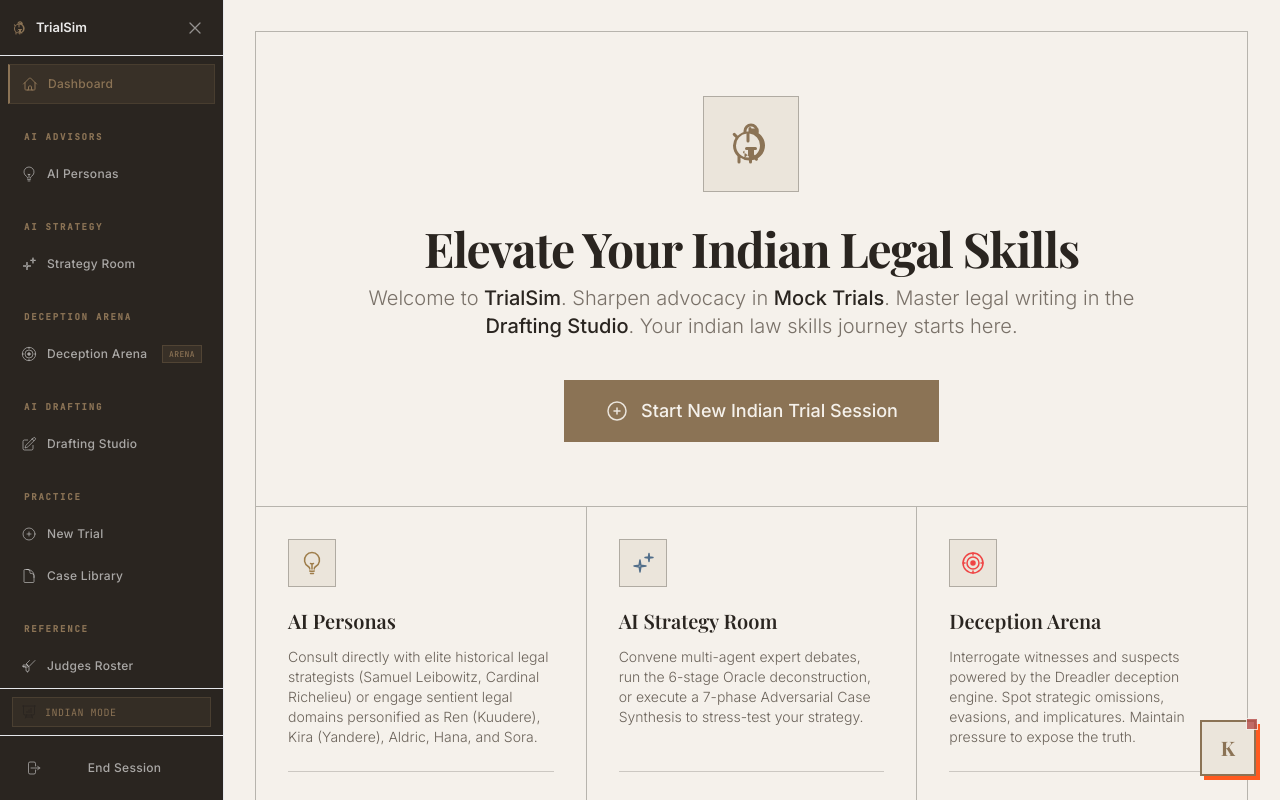
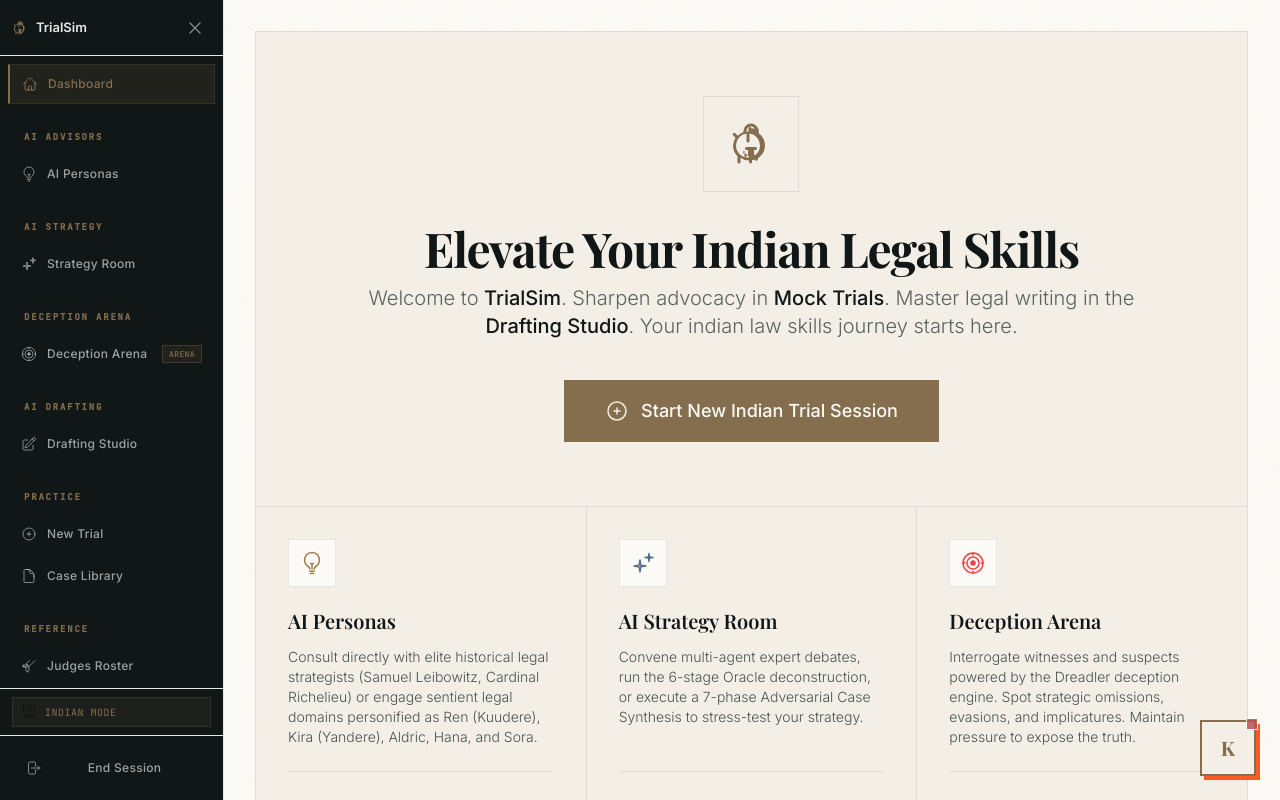
Before and after one commit to Ravs0/Legal-Trial, a React (Vite) app: page /#/landing in a window 1280 px wide. Both pictures are taken after a click on the button 448 px from the left and 592 px from the top of the page. Built offline with nearby package versions, Linux system fonts and the light colour scheme; a web font is replaced by a local one.

Commit message:
style: revamp brand colors and layouts to a premium alabaster and oxford inkwell aesthetic

```diff
--- a/components/Layout.tsx
+++ b/components/Layout.tsx
@@ -144,7 +144,7 @@
   const isExpanded = isSidebarOpen || isMobileOpen;
 
   return (
-    <div className="h-dvh flex bg-brand-bg-primary text-brand-text-primary overflow-hidden relative">
+    <div className="h-dvh flex bg-brand-bg-primary text-brand-text-primary overflow-hidden relative noise-overlay">
 
       {/* Mobile Top Bar */}
       {showSidebar && (
--- a/index.html
+++ b/index.html
@@ -13,31 +13,31 @@
       theme: {
         extend: {
            colors: {
-            'brand-bg-primary': '#F5F1EB',
-            'brand-bg-secondary': '#EBE5DB',
-            'brand-bg-tertiary': '#E0D8CC',
-            'brand-bg-dark': '#2A2520',
-            'brand-bg-dark-secondary': '#363029',
-            'brand-text-primary': '#2A2520',
-            'brand-text-secondary': '#6B635A',
+            'brand-bg-primary': '#FCFAF6',
+            'brand-bg-secondary': '#F3EFE7',
+            'brand-bg-tertiary': '#EBE6DA',
+            'brand-bg-dark': '#111616',
+            'brand-bg-dark-secondary': '#181F1F',
+            'brand-text-primary': '#111616',
+            'brand-text-secondary': '#495351',
 
-            'brand-accent': '#8B7355',
-            'brand-accent-hover': '#6E5A42',
-            'brand-accent-text': '#F5F1EB',
-            'brand-accent-muted': 'rgba(139, 115, 85, 0.10)',
+            'brand-accent': '#846E4E',
+            'brand-accent-hover': '#6A5538',
+            'brand-accent-text': '#FCFAF6',
+            'brand-accent-muted': 'rgba(132, 110, 78, 0.08)',
 
-            'brand-gradient-from': '#8B7355',
-            'brand-gradient-mid': '#A68B6B',
-            'brand-gradient-to': '#6E5A42',
+            'brand-gradient-from': '#846E4E',
+            'brand-gradient-mid': '#A58F72',
+            'brand-gradient-to': '#6A5538',
 
-            'brand-border': 'rgba(42, 37, 32, 0.12)',
-            'brand-border-light': 'rgba(42, 37, 32, 0.20)',
+            'brand-border': 'rgba(17, 22, 22, 0.08)',
+            'brand-border-light': 'rgba(17, 22, 22, 0.16)',
 
             'brand-error': '#B85450',
             'brand-success': '#5A8A5E',
 
-            'brand-navy': '#2A2520',
-            'brand-navy-light': '#363029',
+            'brand-navy': '#111616',
+            'brand-navy-light': '#181F1F',
 
             // Curated 7-Color Premium Palette (slightly deeper for contrast)
             'brand-amber': '#9E7D4A',       // Aged Gold
@@ -138,8 +138,8 @@
     }
 
     body {
-      background-color: #F5F1EB;
-      color: #2A2520;
+      background-color: #FCFAF6;
+      color: #111616;
       font-family: 'Inter', system-ui, sans-serif;
       -webkit-font-smoothing: antialiased;
       -moz-osx-font-smoothing: grayscale;
@@ -160,12 +160,12 @@
     }
 
     ::-webkit-scrollbar-thumb {
-      background: rgba(139, 115, 85, 0.20);
+      background: rgba(132, 110, 78, 0.20);
       border-radius: 10px;
     }
 
     ::-webkit-scrollbar-thumb:hover {
-      background: rgba(139, 115, 85, 0.35);
+      background: rgba(132, 110, 78, 0.35);
     }
 
     .custom-scrollbar {
@@ -182,25 +182,25 @@
     }
 
     .custom-scrollbar::-webkit-scrollbar-thumb {
-      background: rgba(139, 115, 85, 0.15);
+      background: rgba(132, 110, 78, 0.15);
       border-radius: 10px;
     }
 
     .custom-scrollbar::-webkit-scrollbar-thumb:hover {
-      background: rgba(139, 115, 85, 0.30);
+      background: rgba(132, 110, 78, 0.30);
     }
 
     /* Glass card */
     .glass-card {
-      background: rgba(240, 235, 227, 0.7);
+      background: rgba(246, 243, 237, 0.70);
       backdrop-filter: blur(20px);
       -webkit-backdrop-filter: blur(20px);
-      border: 1px solid rgba(44, 40, 37, 0.08);
+      border: 1px solid rgba(17, 22, 22, 0.08);
     }
 
     /* Bronze shimmer text effect */
     .text-shimmer {
-      background: linear-gradient(90deg, #8B7355, #A68B6B, #8B7355, #6E5A42, #8B7355);
+      background: linear-gradient(90deg, #846E4E, #A58F72, #846E4E, #6A5538, #846E4E);
       background-size: 200% auto;
       -webkit-background-clip: text;
       -webkit-text-fill-color: transparent;
@@ -249,8 +249,8 @@
     /* Select styling */
     select option[value^="__optgroup__"] {
       font-weight: bold;
-      color: #8B7355;
-      background-color: #F0EBE3;
+      color: #846E4E;
+      background-color: #F3EFE7;
       padding-top: 0.5rem;
       padding-bottom: 0.25rem;
       font-style: italic;
@@ -258,8 +258,8 @@
 
     select option:not([value^="__optgroup__"]) {
       padding-left: 1rem;
-      background-color: #FAF7F2;
-      color: #2C2825;
+      background-color: #FCFAF6;
+      color: #111616;
     }
 
     /* Shadow top for footers */
@@ -280,7 +280,7 @@
 
     /* Focus ring */
     .focus-ring:focus-visible {
-      outline: 2px solid rgba(139, 115, 85, 0.45);
+      outline: 2px solid rgba(132, 110, 78, 0.45);
       outline-offset: 2px;
     }
 
@@ -295,7 +295,7 @@
       inset: 0;
       border-radius: inherit;
       padding: 1px;
-      background: linear-gradient(135deg, rgba(139, 115, 85, 0.25), transparent 50%, rgba(139, 115, 85, 0.08));
+      background: linear-gradient(135deg, rgba(132, 110, 78, 0.25), transparent 50%, rgba(132, 110, 78, 0.08));
       -webkit-mask: linear-gradient(#fff 0 0) content-box, linear-gradient(#fff 0 0);
       mask: linear-gradient(#fff 0 0) content-box, linear-gradient(#fff 0 0);
       -webkit-mask-composite: xor;
--- a/package.json
+++ b/package.json
@@ -4,7 +4,7 @@
   "version": "0.0.0",
   "type": "module",
   "scripts": {
-    "dev": "vercel dev --listen 3000",
+    "dev": "vite --port 3000",
     "build": "vite build",
     "preview": "vite preview"
   },
--- a/screens/HomeScreen.tsx
+++ b/screens/HomeScreen.tsx
@@ -29,10 +29,10 @@
 
 const BentoItem: React.FC<BentoItemProps> = ({ title, description, icon, onClick, buttonText, className = '', isHero = false, colorClasses }) => (
   <div
-    className={`bg-brand-bg-primary border border-brand-text-primary/30 flex flex-col rounded-none p-4 sm:p-6 lg:p-8 transition-all duration-300 ease-out group -ml-px -mt-px
-    ${onClick && !isHero ? 'cursor-pointer hover:bg-brand-bg-secondary/40 focus-ring' : ''}
-    ${isHero ? 'items-center text-center md:col-span-2 lg:col-span-3 justify-center py-8 sm:py-12 lg:py-16 relative overflow-hidden' : ''}
-    ${onClick && !isHero ? (colorClasses?.borderHover || 'hover:border-brand-accent/40') : ''}
+    className={`bg-brand-bg-secondary border border-brand-border flex flex-col rounded-none p-4 sm:p-6 lg:p-8 transition-all duration-300 ease-out group -ml-px -mt-px
+    ${onClick && !isHero ? 'cursor-pointer hover:bg-brand-bg-primary hover:shadow-card-hover focus-ring' : ''}
+    ${isHero ? 'items-center text-center md:col-span-2 lg:col-span-3 justify-center py-8 sm:py-12 lg:py-16 relative overflow-hidden bg-brand-bg-primary border-brand-border' : ''}
+    ${onClick && !isHero ? (colorClasses?.borderHover || 'hover:border-brand-accent/30') : ''}
     ${className}`}
     onClick={!isHero && onClick ? onClick : undefined}
     tabIndex={onClick && !isHero ? 0 : undefined}
@@ -40,13 +40,13 @@
     role={onClick && !isHero ? "button" : undefined}
   >
     {icon && !isHero && (
-      <div className={`w-10 h-10 lg:w-12 lg:h-12 rounded-none bg-brand-bg-secondary border border-brand-text-primary/30 flex items-center justify-center mb-4 lg:mb-5 transition-all duration-300 ${colorClasses?.iconBgHover || 'group-hover:border-brand-accent/40'}`}>
+      <div className={`w-10 h-10 lg:w-12 lg:h-12 rounded-none bg-brand-bg-primary border border-brand-border flex items-center justify-center mb-4 lg:mb-5 transition-all duration-300 ${colorClasses?.iconBgHover || 'group-hover:border-brand-accent/30'}`}>
         <div className={colorClasses?.iconColor || 'text-brand-accent'}>{React.cloneElement(icon as React.ReactElement<{ className?: string }>, { className: "h-5 w-5 lg:h-6 lg:w-6" })}</div>
       </div>
     )}
 
     {icon && isHero && (
-      <div className="relative z-10 w-16 h-16 sm:w-20 sm:h-20 lg:w-24 lg:h-24 rounded-none bg-brand-bg-secondary border border-brand-text-primary/30 flex items-center justify-center mb-5 lg:mb-8 transition-all duration-300 group-hover:border-brand-accent/40">
+      <div className="relative z-10 w-16 h-16 sm:w-20 sm:h-20 lg:w-24 lg:h-24 rounded-none bg-brand-bg-secondary border border-brand-border flex items-center justify-center mb-5 lg:mb-8 transition-all duration-300 group-hover:border-brand-accent/30">
         <div className="text-brand-accent">{React.cloneElement(icon as React.ReactElement<{ className?: string }>, { className: "h-8 w-8 sm:h-10 sm:w-10 lg:h-12 lg:w-12" })}</div>
       </div>
     )}
@@ -56,7 +56,7 @@
       <div className={`font-light flex-grow leading-relaxed ${isHero ? 'text-sm sm:text-base lg:text-xl text-brand-text-secondary/90 max-w-3xl mx-auto mb-5 lg:mb-8' : 'text-xs lg:text-sm text-brand-text-secondary mb-4 lg:mb-6'}`}>{description}</div>
 
       {buttonText && !isHero && (
-        <div className="mt-auto w-full pt-4 border-t border-brand-text-primary/20">
+        <div className="mt-auto w-full pt-4 border-t border-brand-border">
           <Button
             variant="ghost"
             size="sm"
@@ -243,7 +243,7 @@
       </div>
 
       <div className="text-center pt-10 pb-4 relative">
-        <div className="absolute top-0 left-1/4 right-1/4 h-px bg-brand-text-primary/30"></div>
+        <div className="absolute top-0 left-1/4 right-1/4 h-px bg-brand-border"></div>
         <p className="text-xs lg:text-sm font-light tracking-wide text-brand-text-secondary/70 max-w-2xl mx-auto px-4">
           {APP_NAME} is a rigorous training module designed to critically assess and dramatically improve your legal argumentation and drafting dexterity within the {modeDisplay.toLowerCase()} context.
         </p>
```
Also changed, not shown: screens/LandingScreen.tsx (+9 -9 lines).
